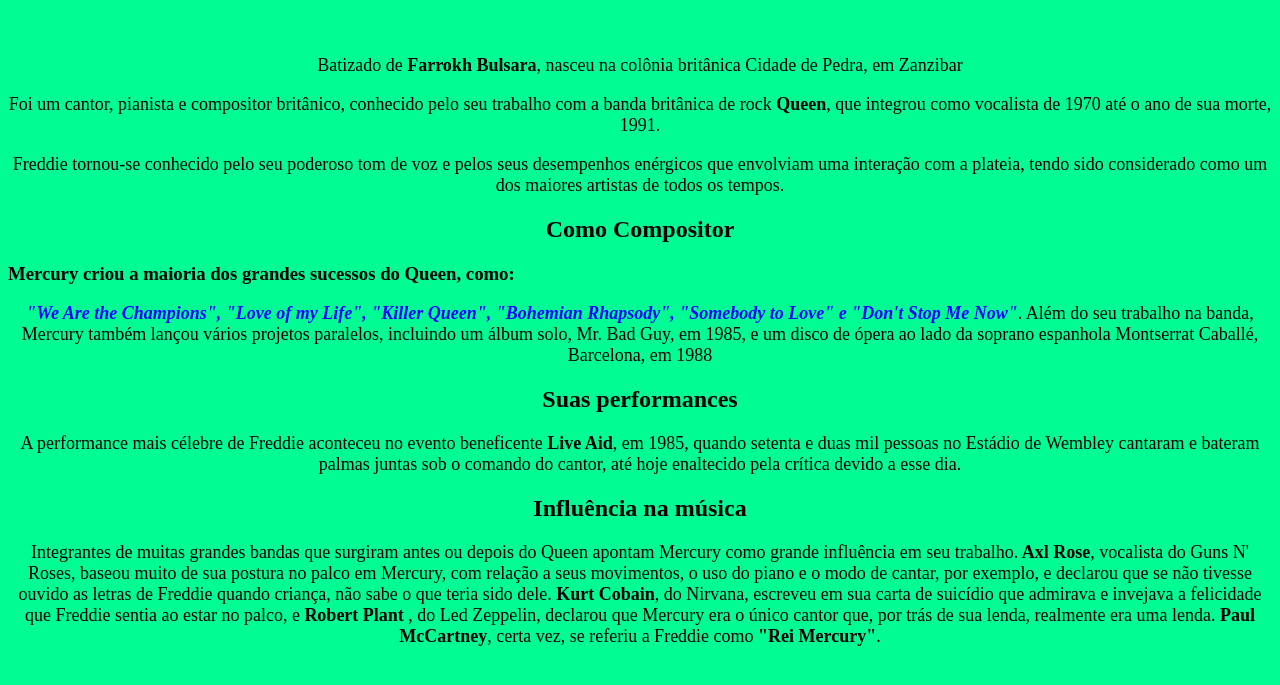
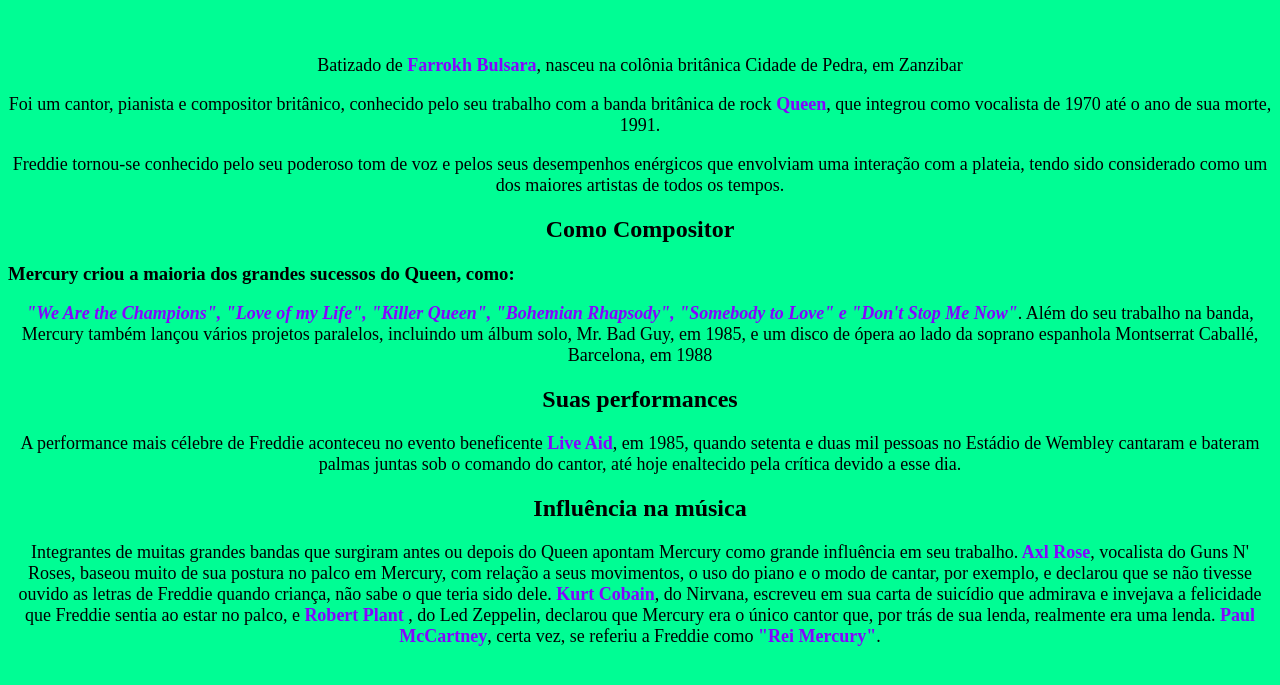
Before and after one commit to LeonardoFH/MinhaPagina, a plain HTML site: page index.html in a window 1280 px wide. Shown: the part 87-772 px from the top of the page. Drawn offline with Linux system fonts and the light colour scheme.

Commit message:
hfkashfka

```diff
--- a/style.css
+++ b/style.css
@@ -14,10 +14,13 @@ h1 {
         text-align: center;
     }
 
-em strong {
+em  {
     color: rgb(25, 0, 255);
 }
 
 p {
     font-size: large;
 }
+strong {
+    color: rgb(133, 3, 255);
+}
```
